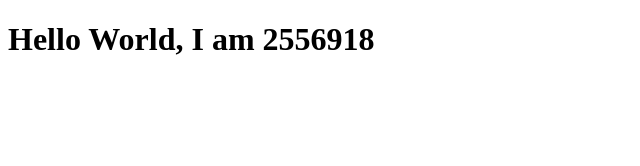
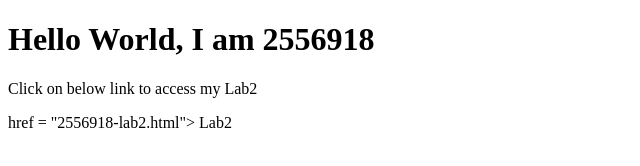
Before and after one commit to Lonewolftotheworld/Software_design_2556918, a plain HTML site: page index.html in a window 1280 px wide. Shown: the whole page, without its empty margins (0-640 px from the left). Drawn offline with Linux system fonts and the light colour scheme.

Commit message:
Update index.html
Another update on lab1, I added a lab2 link

```diff
--- a/index.html
+++ b/index.html
@@ -2,5 +2,9 @@
 <html>
 <body>
 <h1>Hello World, I am 2556918 </h1>
+<p>
+    Click on below link to access my Lab2
+</p>
+<a>href = "2556918-lab2.html"> Lab2</a>
 </body>
 </html>
```
